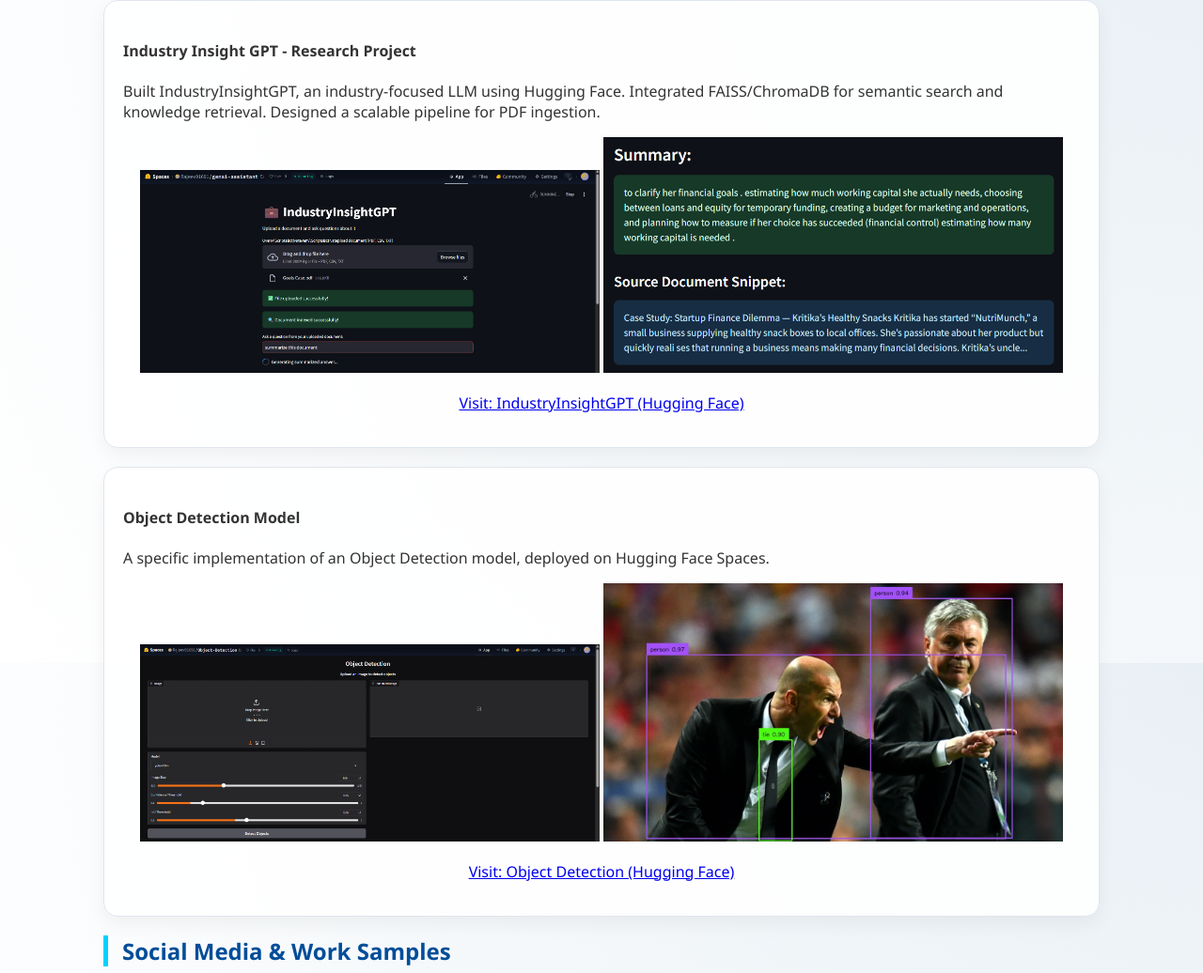
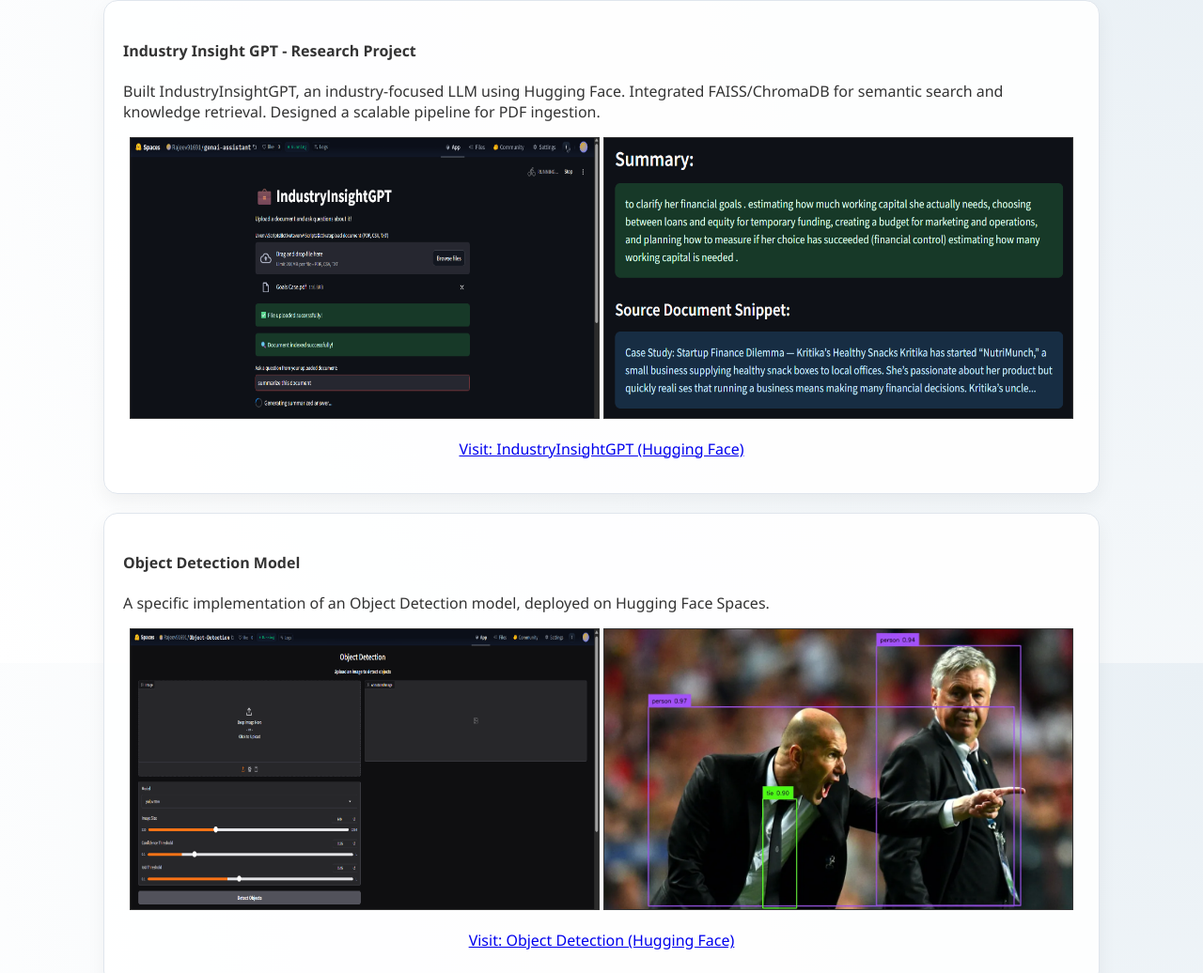
Before and after one commit to Rajeev91691/Portfolio, a plain HTML site: page rajeev_portfolio.html in a window 1280 px wide. Shown: the part 1694-2730 px from the top of the page at 94% size. Drawn offline with Linux system fonts and the light colour scheme.

```diff
--- a/rajeev_portfolio.html
+++ b/rajeev_portfolio.html
@@ -58,8 +58,8 @@
                 <h4>Industry Insight GPT - Research Project</h4>
                 <p>Built IndustryInsightGPT, an industry-focused LLM using Hugging Face. Integrated FAISS/ChromaDB for semantic search and knowledge retrieval. Designed a scalable pipeline for PDF ingestion.</p>
                 <div align="center">
-                    <img src="photos/industrygpt.png" width="48%">
-                    <img src="photos/igpt output.png" width="48%">
+                    <img src="photos/industrygpt.png" width="500" height="300" border="1">
+                    <img src="photos/igpt output.png" width="500" height="300" border="1">
                 </div>
                 <p align="center"><a href="https://huggingface.co/spaces/Rajeev91691/genai-assistant" target="_blank">Visit: IndustryInsightGPT (Hugging Face)</a></p>
             </div>
@@ -68,8 +68,8 @@
                 <h4>Object Detection Model</h4>
                 <p>A specific implementation of an Object Detection model, deployed on Hugging Face Spaces.</p>
                 <div align="center">
-                    <img src="photos/obj det.png" width="48%">
-                    <img src="photos/image.webp" width="48%">
+                    <img src="photos/obj det.png" width="500" height="300" border="1">
+                    <img src="photos/image.webp" width="500" height="300" border="1">
                 </div>
                 <p align="center"><a href="https://huggingface.co/spaces/Rajeev91691/Object-Detection" target="_blank">Visit: Object Detection (Hugging Face)</a></p>
             </div>
@@ -121,4 +121,5 @@
         });
     </script>
 </body>
+
 </html>
```
